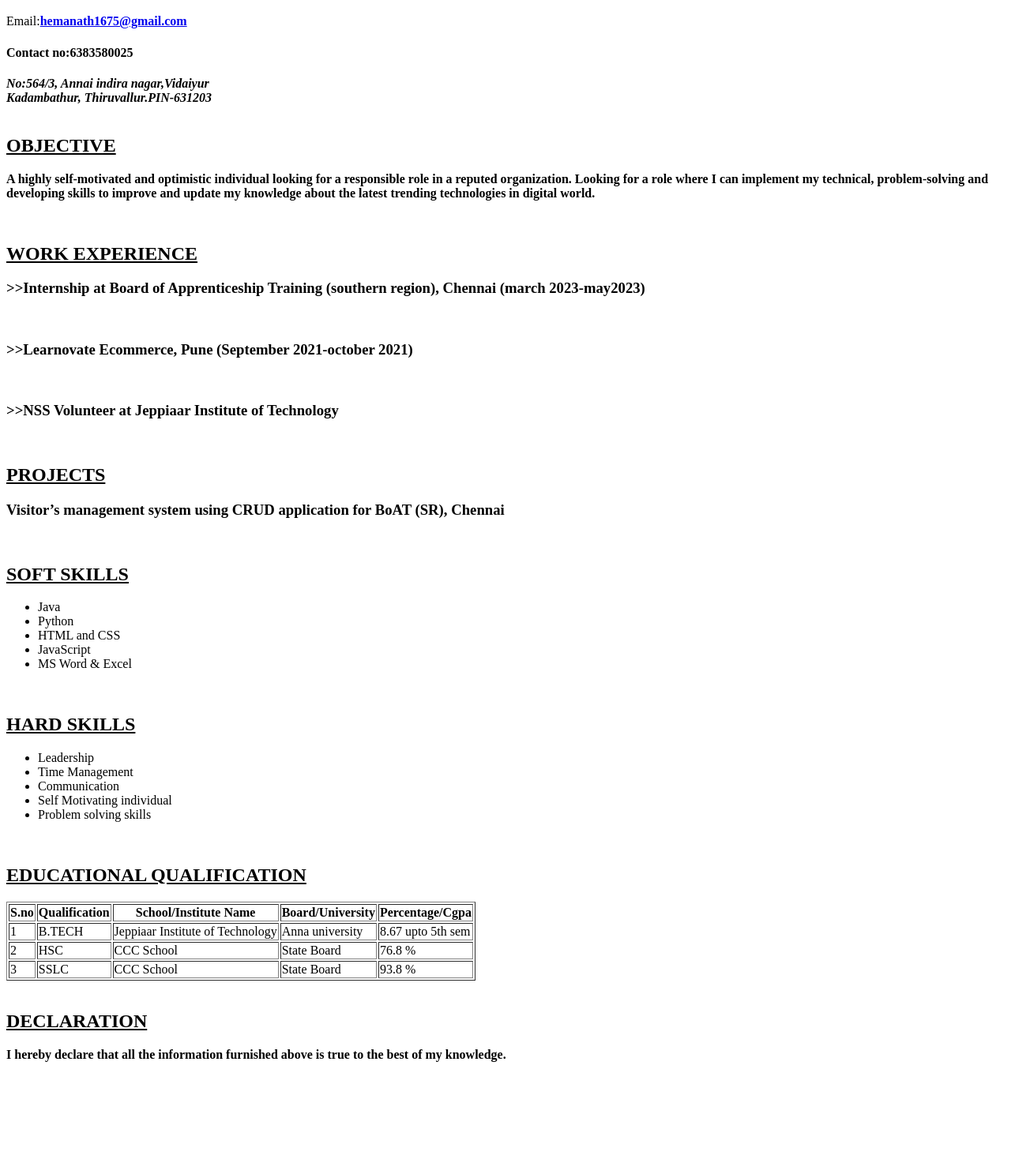
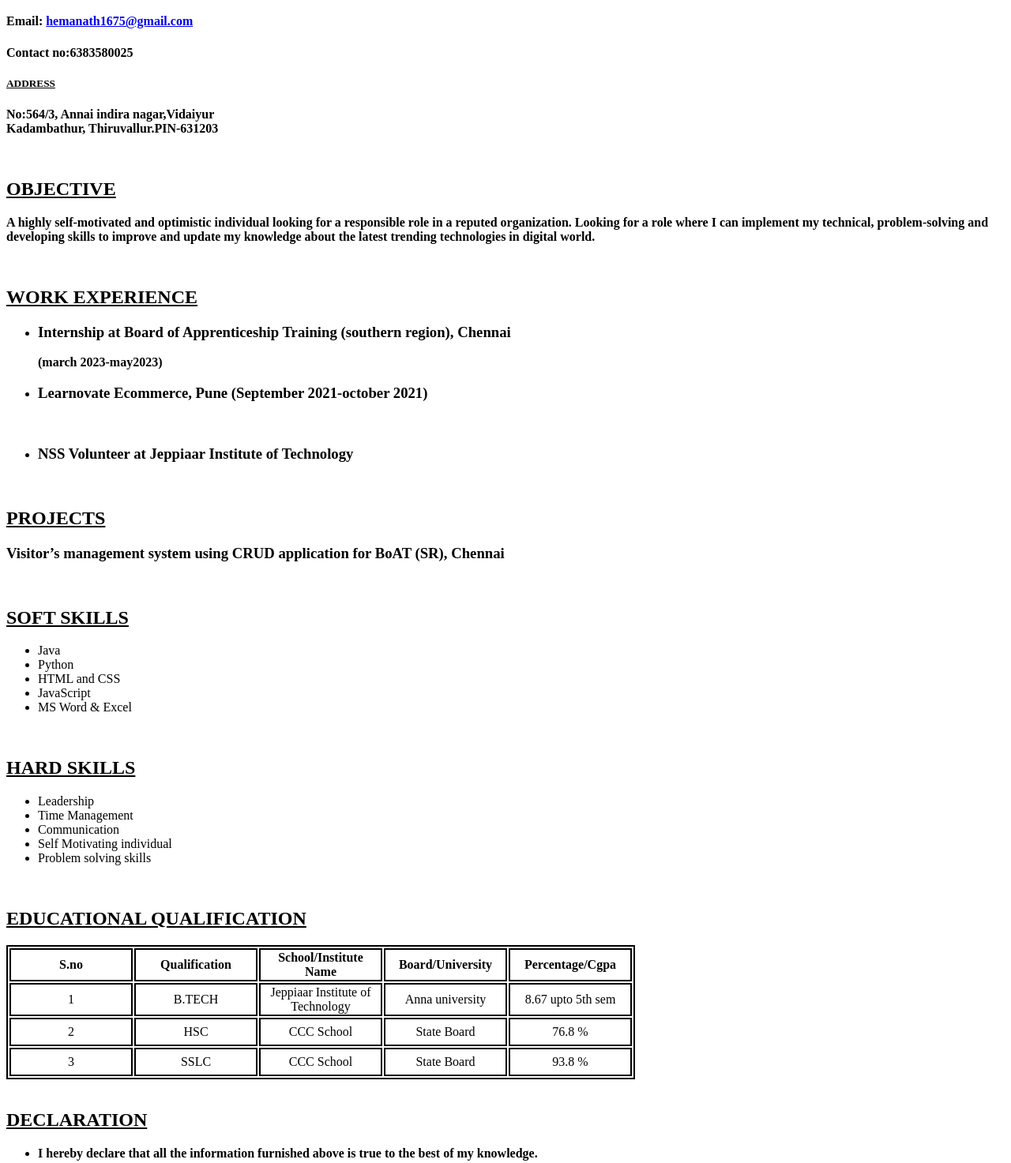
Before and after one commit to hemanathr1675/resume, a plain HTML site: page index.html in a window 1280 px wide. Shown: the part 120-1593 px from the top of the page at 79% size. Before the commit the page ends 1481 px from the top, so only its background shows below. Drawn offline with Linux system fonts and the light colour scheme.

Commit message:
add html and css

```diff
--- a/index.html
+++ b/index.html
@@ -5,23 +5,31 @@
     <meta http-equiv="X-UA-Compatible" content="IE=edge">
     <meta name="viewport" content="width=device-width, initial-scale=1.0">
     <title>Resume</title>
+    <link rel="stylesheet" type="text/css" href="style.css">
 </head>
 <body>
   <h1><b><center>Resume</center></b></h1>
   <h1>Hemanath R</h1>
-  Email:<a href="mailto:hemanath1675@gmail.com"><b>hemanath1675@gmail.com</b></a>
+  <div class="container"
+  <p><b>Email: </b><a href="mailto=hemanath1675@gmail.com"><b>hemanath1675@gmail.com</b></a></b>
   <h4><b>Contact no:6383580025</b></h4>
-  <Address><b>No:564/3, Annai indira nagar,Vidaiyur<br>Kadambathur, Thiruvallur.PIN-631203</b></Address>
+  </div>
+
+  <div class="address">
+<h5><u><b>ADDRESS</b></u></h5>
+  <P><b>No:564/3, Annai indira nagar,Vidaiyur<br>Kadambathur, Thiruvallur.PIN-631203</b></P></div>
   <br>
   <h2><b><u>OBJECTIVE</u></b></h2>
   <p><b>A highly self-motivated and optimistic individual looking for a responsible role in a reputed organization. Looking for a role where I can implement my technical, problem-solving and developing skills to improve and update my knowledge about the latest trending technologies in digital world.</b></p>
   <br>
   <h2><b><U>WORK EXPERIENCE</U></b></h2>
-  <h3><b>>>Internship at Board of Apprenticeship Training (southern region), Chennai 	(march 2023-may2023) </b></h3>
+  <ul>
+  <li><h3><b>Internship at Board of Apprenticeship Training (southern region), Chennai</li> 	(march 2023-may2023) </b></h3>
   <br>
-  <h3><b>>>Learnovate Ecommerce, Pune 	(September 2021-october 2021)  </b></h3>
+<li><h3><b>Learnovate Ecommerce, Pune 	(September 2021-october 2021)  </b></h3></li>
   <br>
-  <h3><b>>>NSS Volunteer at Jeppiaar Institute of Technology </b></h3>
+<li><h3><b>NSS Volunteer at Jeppiaar Institute of Technology </b></h3></li>
+</ul>
   <br>
   <h2><b><u>PROJECTS</u></b></h2>
   <h3><B>Visitor’s management system using CRUD application for BoAT (SR), Chennai</B></h3>
@@ -45,7 +53,8 @@
 </ul>
 <br>
 <h2><b><u>EDUCATIONAL QUALIFICATION</u></b></h2>
-<table border="1">
+<div >
+<table >
     <tr>
         <th>S.no</th>
         <th>Qualification</th>
@@ -75,9 +84,11 @@
         <td>93.8 %</td>
     </tr>
     </table>
+</div>
     <br>
     <h2><b><u>DECLARATION</u></b></h2>
-    <P><b>I hereby declare that all the information furnished above is true to the best of my knowledge.</b></P>
-
+    <ul>
+    <li><P><b>I hereby declare that all the information furnished above is true to the best of my knowledge.</b></P></li>
+</ul>
 </body>
 </html>
--- /dev/null
+++ b/style.css
@@ -0,0 +1,9 @@
+table,th,td{
+border: 2px solid black;
+align-content: center;
+text-align: center;
+}
+th,td{
+    height: 30px;
+    width: 150px;
+}
```
